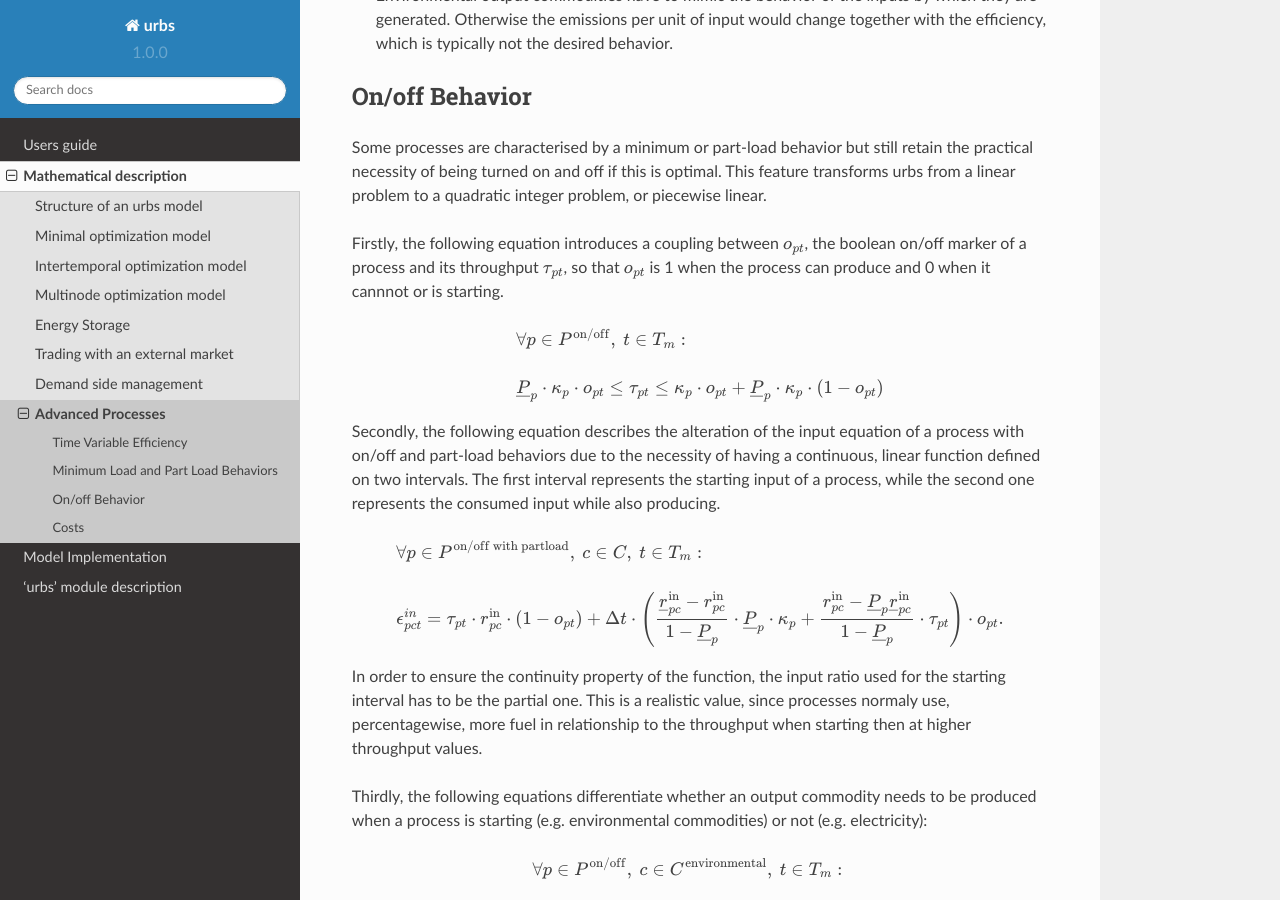
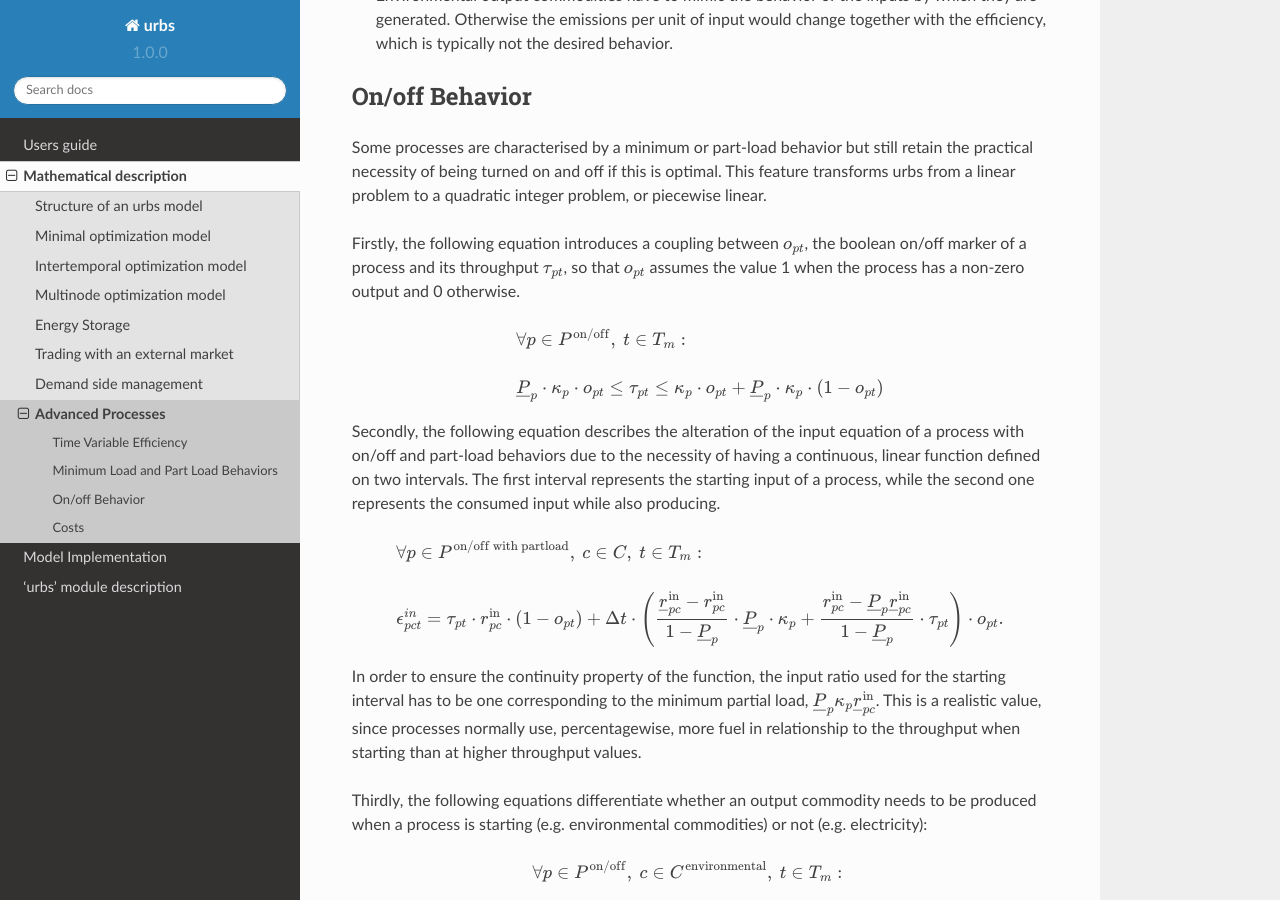
Before and after one commit to tum-ens/urbs, a Sphinx documentation site: the page built from doc/theorydoc/AP_prob.rst, in a window 1280 px wide and 900 px high, scrolled down 1835 px. Built offline with Sphinx 7.4.7 and the Read the Docs theme 2.0.0, drawn with Linux system fonts in a browser that asks for light colours.

Commit message:
Update AP_prob.rst
typos and corrections

```diff
--- a/doc/theorydoc/AP_prob.rst
+++ b/doc/theorydoc/AP_prob.rst
@@ -107,8 +107,8 @@
 
 Firstly, the following equation introduces a coupling between :math:`\omicron_{pt}`,
 the boolean on/off marker of a process and its throughput :math:`\tau_{pt}`, so that
-:math:`\omicron_{pt}` is 1 when the process can produce and 0 when it cannnot or
-is starting.
+:math:`\omicron_{pt}` assumes the value 1 when the process has a non-zero output and 0
+otherwise.
 
 .. math::
    &\forall p\in P^{\text{on/off}},~t\in T_m:\\\\
@@ -133,9 +133,10 @@
    {1-\underline{P}_p}\cdot \tau_{pt}\right)\cdot \omicron_{pt}.
 
 In order to ensure the continuity property of the function, the input ratio used
-for the starting interval has to be the partial one. This is a realistic value,
-since processes normaly use, percentagewise, more fuel in relationship to the
-throughput when starting then at higher throughput values.
+for the starting interval has to be one corresponding to the minimum partial load,
+:math:`\underline{P}_{p}\kappa_p \underline{r}^{\text{in}}_{pc}`.
+This is a realistic value, since processes normally use, percentagewise, more fuel
+in relationship to the throughput when starting than at higher throughput values.
 
 Thirdly, the following equations differentiate whether an output commodity needs to be
 produced when a process is starting (e.g. environmental commodities) or not (e.g. electricity):
```
